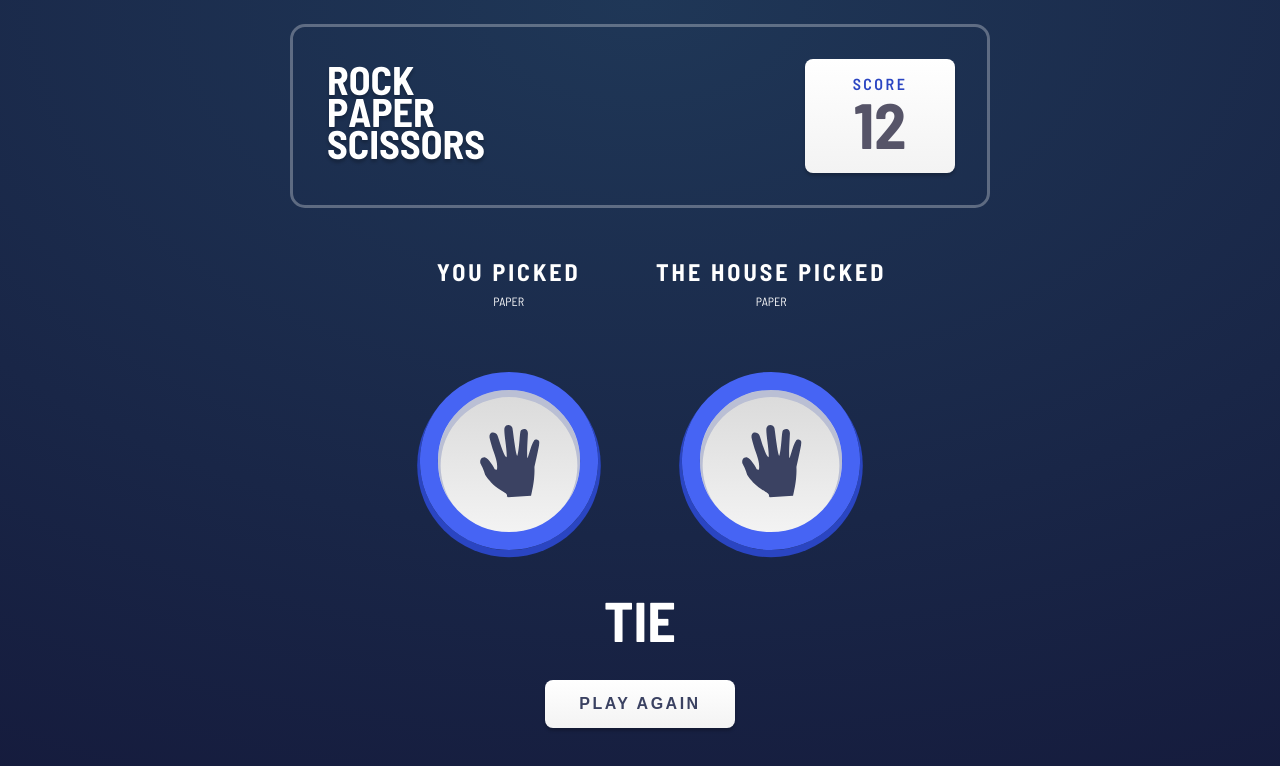
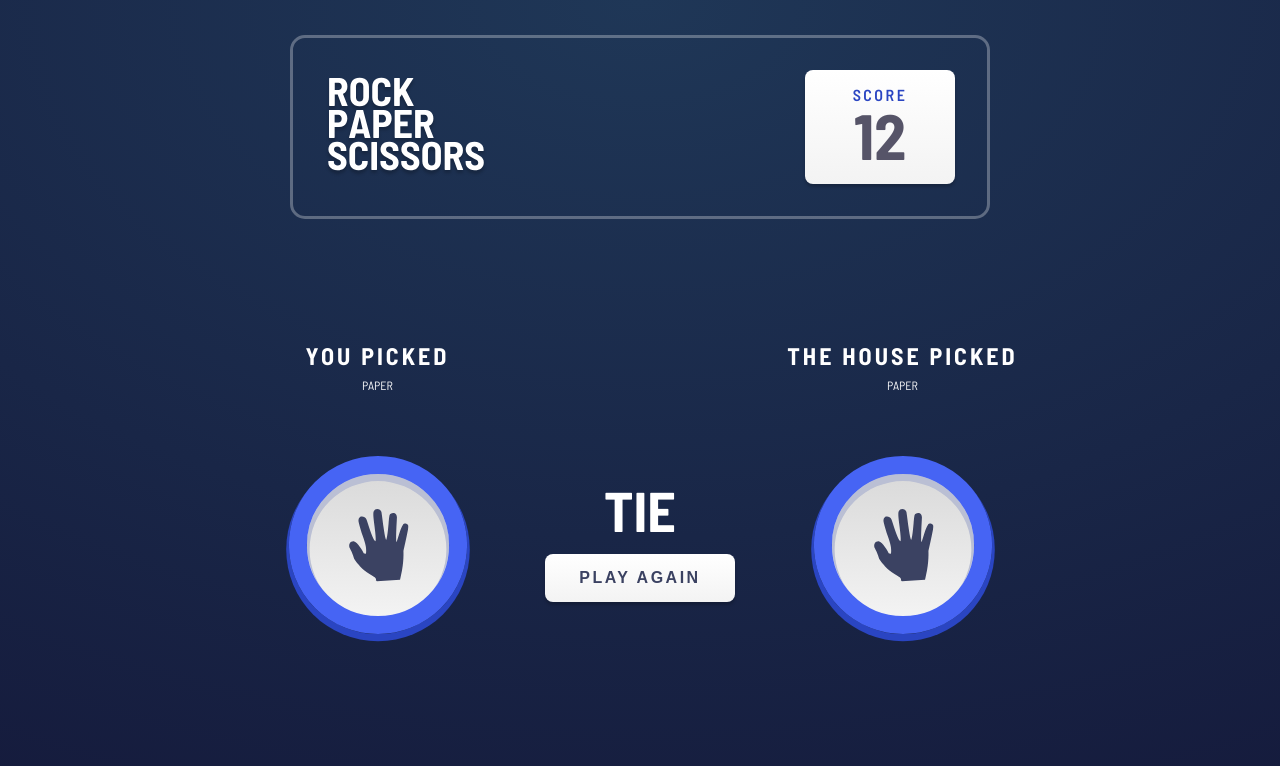
Before and after one commit to aysgl/rock-paper-scissors-vue, a Vue app: page / in a window 1280 px wide. Both pictures are taken after a click on the element 491 px from the left and 366 px from the top of the page. Shown: the top 766 px of the page. Built offline with nearby package versions, Linux system fonts and the light colour scheme; the HTML template or start-up script is replaced by a standard one.

Commit message:
step 2 ve step 3 için grid yapısı düzenlendi

```diff
--- a/src/assets/base.scss
+++ b/src/assets/base.scss
@@ -127,6 +127,7 @@ body {
     line-height: 1;
     letter-spacing: 0px;
     text-align: center;
+    margin-bottom: calc(var(--spacing-sm) / 2);
   }
 
   &-button {
@@ -154,7 +155,7 @@ body {
     align-items: center;
     justify-content: center;
     flex-direction: column;
-    gap: var(--spacing-sm);
+    gap: var(--spacing-md);
     position: relative;
     z-index: 10;
     margin-top: clamp(40px, 8vw, 70px);
@@ -273,7 +274,7 @@ body {
     text-align: center;
     gap: var(--spacing-sm);
 
-    // Mobile first: 2 columns with result below
+    /* Mobile first: 2 columns with result below */
     grid-template-columns: 1fr 1fr;
     grid-template-areas:
       "you house"
@@ -295,13 +296,13 @@ body {
       margin: 0 auto;
       margin-top: clamp(20px, 5vw, 50px);
 
-      // Mobile: scale 0.9
+      /* Mobile: scale 0.9 */
       transform: scale(0.9);
     }
   }
 }
 
-// Tablet: 640px+
+/* Tablet: 640px+ */
 @media (min-width: 640px) {
   .rps-two {
     gap: var(--spacing-md);
@@ -312,17 +313,24 @@ body {
   }
 }
 
-// Desktop: 1024px+
+/* Desktop: 1024px+ (3 columns with result in center) */
 @media (min-width: 1024px) {
   .rps-two {
     max-width: 850px;
-    grid-template-columns: 1fr 1fr 1fr;
-    grid-template-areas: none;
+    grid-template-columns: 1fr 1fr 1fr !important;
+    grid-template-areas: "you result house" !important;
 
-    .slide-in-right,
-    .slide-in-left,
+    .slide-in-right {
+      grid-area: you;
+    }
+
+    .slide-in-left {
+      grid-area: house;
+    }
+
     .rps-center {
-      grid-area: auto;
+      grid-area: result;
+      margin-top: 100px;
     }
 
     &-item {
@@ -335,7 +343,7 @@ body {
   }
 }
 
-// Large Desktop: 1280px+
+/* Large Desktop: 1280px+ */
 @media (min-width: 1280px) {
   .rps-two {
     &-item {
@@ -344,7 +352,7 @@ body {
   }
 }
 
-// Large desktop: 1440px+
+/* Large desktop: 1440px+ */
 @media (min-width: 1440px) {
   :root {
     --item-size: 198px;
@@ -377,7 +385,7 @@ body {
   animation: pulse-shadow 2s infinite;
 }
 
-// Fade transition (for result only)
+/* Fade transition (for result only) */
 .fade-enter-active {
   transition: opacity 0.5s ease 0.6s, transform 0.5s ease 0.6s;
 }
@@ -396,7 +404,7 @@ body {
   transform: scale(0.8);
 }
 
-// Initial slide animations (CSS animation, not transition)
+/* Initial slide animations (CSS animation, not transition) */
 @keyframes slideInRight {
   from {
     opacity: 0;
--- a/src/components/RPSWrapper.vue
+++ b/src/components/RPSWrapper.vue
@@ -88,16 +88,15 @@ function handlePick(choice: Choice | null) {
         </div>
 
         <!-- Result -->
-        <Transition name="fade" mode="out-in">
-          <div class="rps-center" v-if="result" key="result">
+        <div class="rps-center">
+          <div v-if="result">
             <h1 class="rps-lead">
               {{ result === 'win' ? 'You Win' : result === 'lose' ? 'You Lose' : 'Tie' }}
             </h1>
 
             <button class="rps-button" @click="playAgain">Play Again</button>
           </div>
-          <div v-else key="placeholder" class="rps-center"></div>
-        </Transition>
+        </div>
 
         <!-- The House Picked -->
         <div class="slide-in-left">
```
